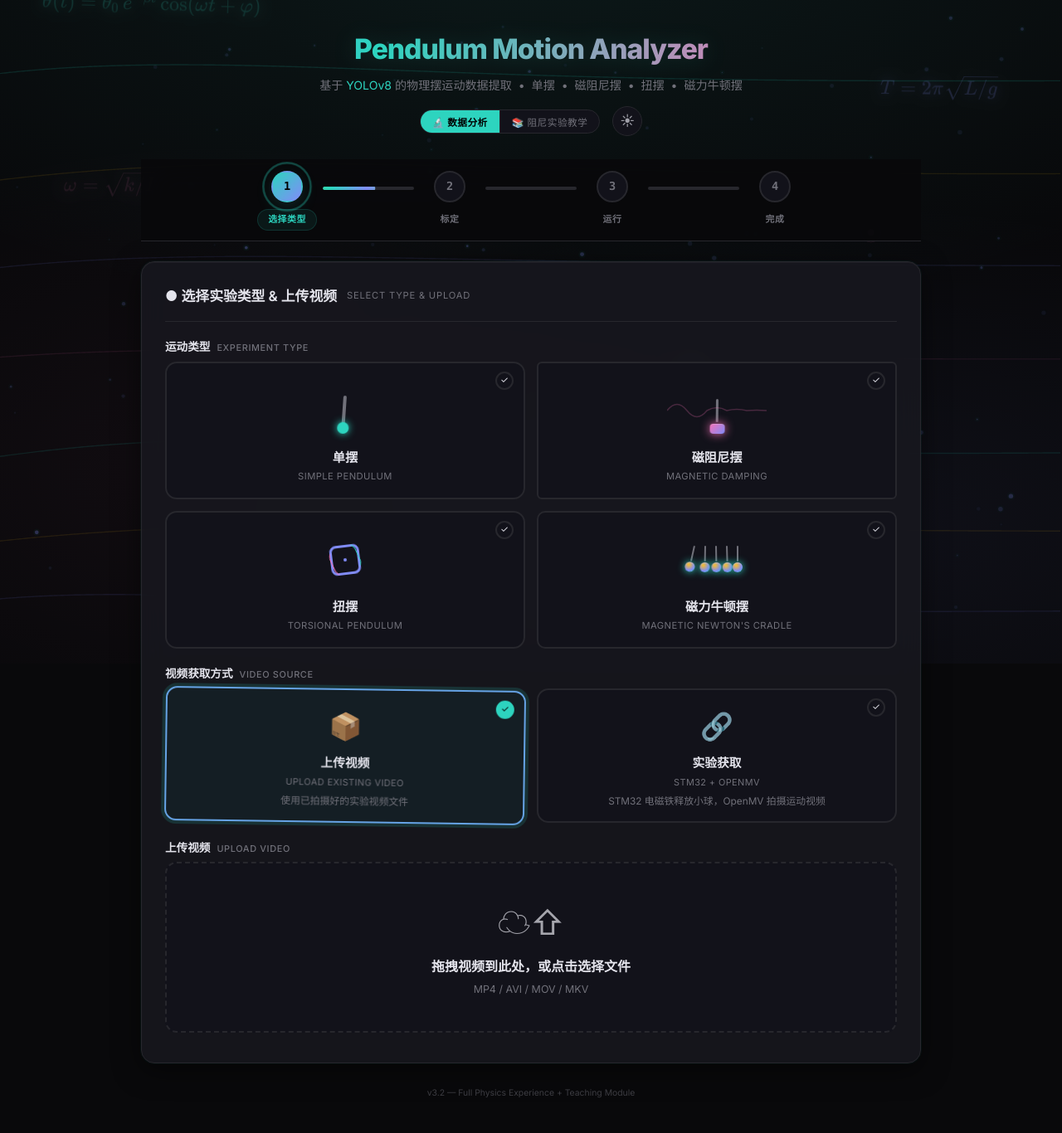
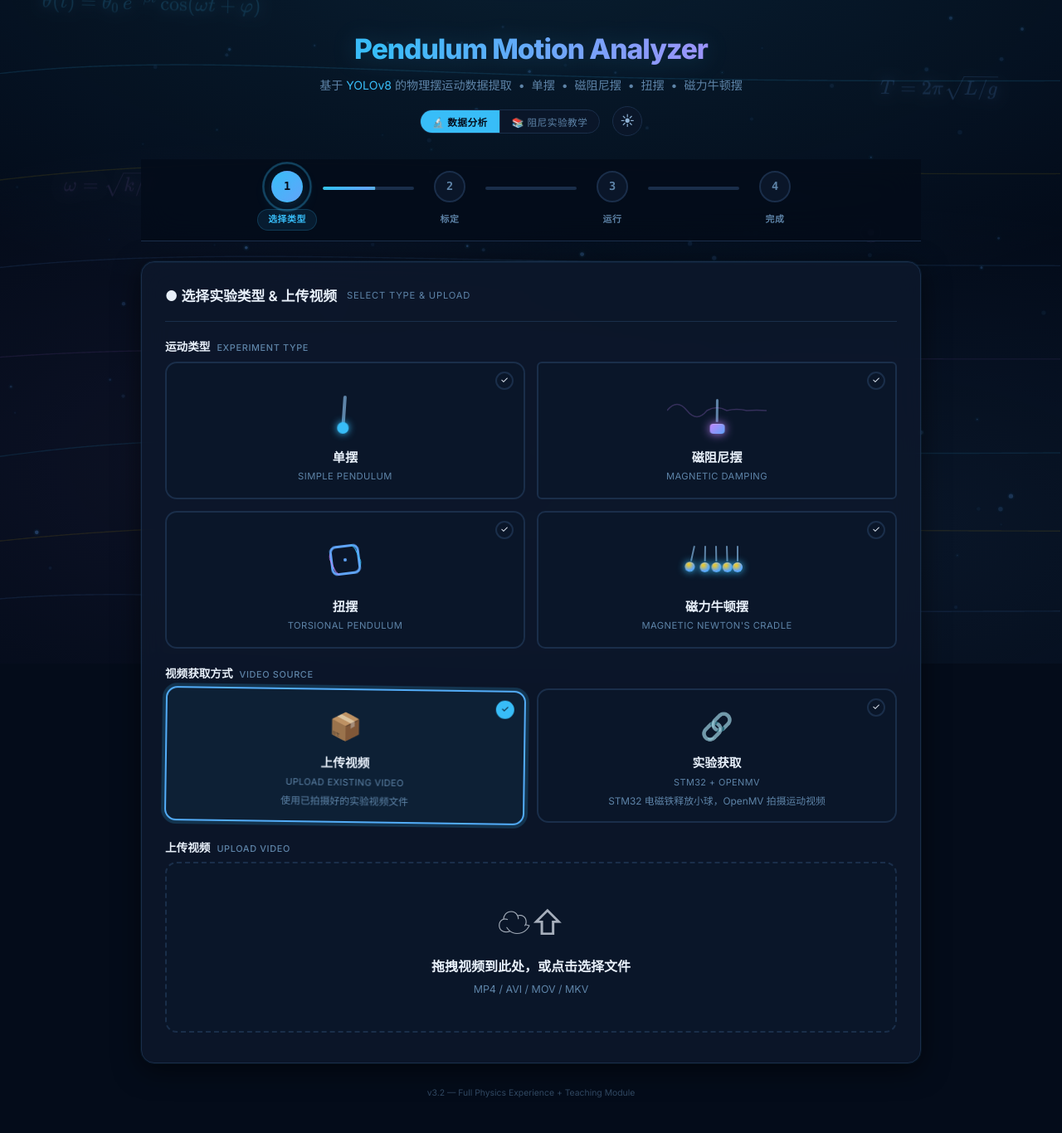
Before and after one commit to qiaoyuzheng0804-create/pendulum_web, a Flask app: page / in a window 1280 px wide. Shown: the whole page at 83% size. Run offline with Flask 3, Linux system fonts and the light colour scheme.

Commit message:
深色模式改用深海蓝配色统一视觉基调

```diff
--- a/templates/index.html
+++ b/templates/index.html
@@ -19,7 +19,7 @@
   /* ============================================================
      THEME SYSTEM
      ============================================================ */
-  :root,[data-theme="dark"]{--bg:#09090b;--bg2:#12121a;--card:rgba(24,24,31,0.84);--border:#27272d;--ba:#3b3b4f;--text:#e4e4ec;--t2:#a1a1aa;--t3:#71717a;--a1:#2dd4bf;--a2:#818cf8;--a3:#f472b6;--a4:#fbbf24;--red:#f87171;--green:#4ade80;--amber:#fbbf24;--g1:rgba(45,212,191,0.08);--g2:rgba(129,140,248,0.06);--g3:rgba(244,114,182,0.04);--shadow:0 0 0 1px rgba(45,212,191,0.04),0 8px 32px rgba(0,0,0,0.5);--bt:#000;--inp:#12121a;--modal:rgba(0,0,0,0.82);--i1b:rgba(129,140,248,0.18);--i1c:var(--a2);--i2b:rgba(244,114,182,0.18);--i2c:var(--a3);--i3b:rgba(45,212,191,0.18);--i3c:var(--a1);--i4b:rgba(74,222,128,0.18);--i4c:var(--green);--fr:rgba(45,212,191,0.15);--ci:inset 0 1px 0 rgba(255,255,255,0.04);--glc:rgba(45,212,191,0.06);}
+  :root,[data-theme="dark"]{--bg:#040c1a;--bg2:#0a1629;--card:rgba(14,24,44,0.85);--border:#1a2e4a;--ba:#264878;--text:#e8f0fa;--t2:#90b4d8;--t3:#5e84a8;--a1:#38bdf8;--a2:#60a5fa;--a3:#c084fc;--a4:#facc15;--red:#f87171;--green:#34d399;--amber:#fbbf24;--g1:rgba(56,189,248,0.1);--g2:rgba(96,165,250,0.07);--g3:rgba(192,132,252,0.05);--shadow:0 0 0 1px rgba(56,189,248,0.06),0 8px 32px rgba(0,0,0,0.55);--bt:#040c1a;--inp:#0a1629;--modal:rgba(0,0,0,0.88);--i1b:rgba(96,165,250,0.2);--i1c:var(--a2);--i2b:rgba(192,132,252,0.2);--i2c:var(--a3);--i3b:rgba(56,189,248,0.2);--i3c:var(--a1);--i4b:rgba(52,211,153,0.2);--i4c:var(--green);--fr:rgba(56,189,248,0.18);--ci:inset 0 1px 0 rgba(56,189,248,0.06);--glc:rgba(56,189,248,0.07);}
   [data-theme="light"]{--bg:#f1f4f8;--bg2:#e4e8ee;--card:rgba(255,255,255,0.93);--border:#ccd3dc;--ba:#a0aab5;--text:#0f172a;--t2:#475569;--t3:#94a3b8;--a1:#0891b2;--a2:#4f46e5;--a3:#db2777;--a4:#f59e0b;--red:#dc2626;--green:#16a34a;--amber:#d97706;--g1:rgba(8,145,178,0.07);--g2:rgba(79,70,229,0.05);--g3:rgba(219,39,119,0.03);--shadow:0 0 0 1px rgba(8,145,178,0.06),0 4px 16px rgba(0,0,0,0.08);--bt:#fff;--inp:#f8fafc;--modal:rgba(0,0,0,0.35);--i1b:rgba(79,70,229,0.12);--i1c:var(--a2);--i2b:rgba(219,39,119,0.12);--i2c:var(--a3);--i3b:rgba(8,145,178,0.12);--i3c:var(--a1);--i4b:rgba(22,163,74,0.12);--i4c:var(--green);--fr:rgba(8,145,178,0.15);--ci:inset 0 1px 0 rgba(0,0,0,0.03);--glc:rgba(8,145,178,0.06);}
 
   *{margin:0;padding:0;box-sizing:border-box;}
```
